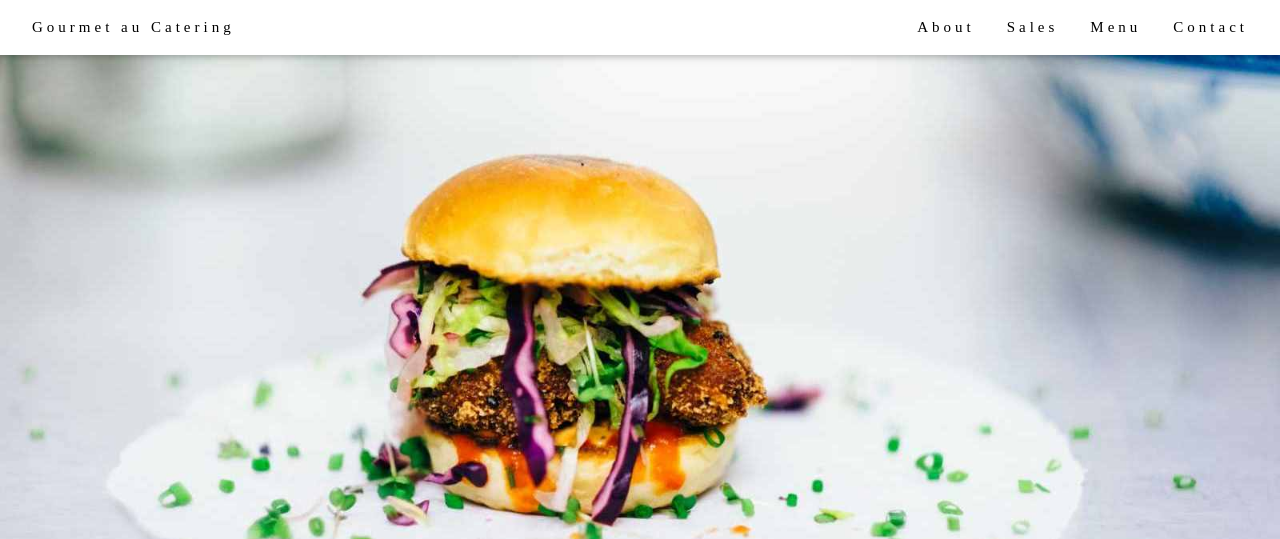
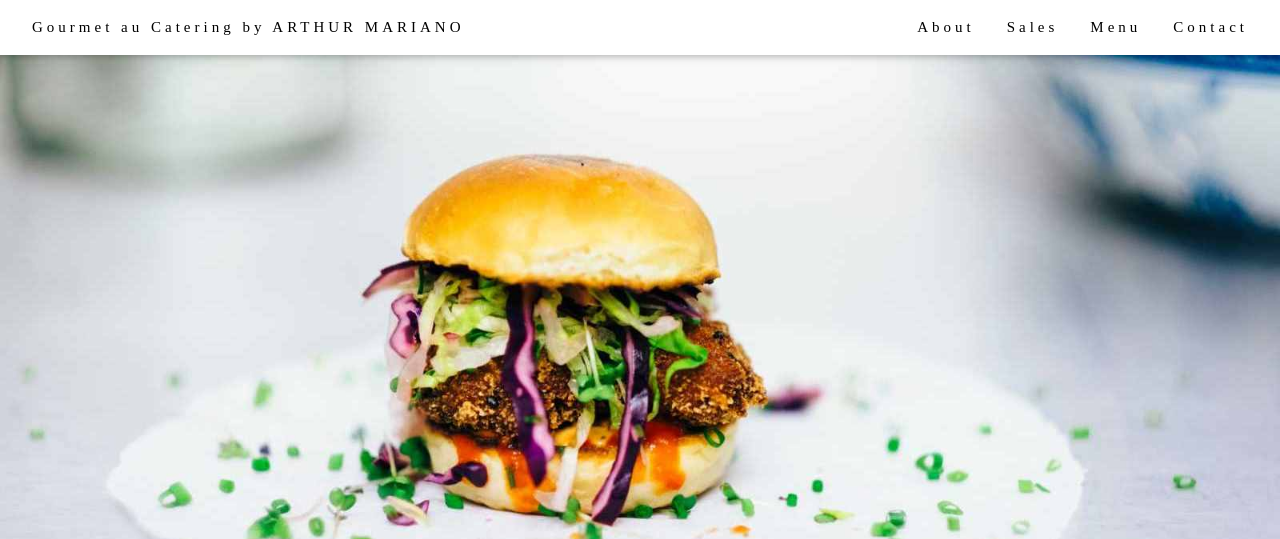
Before and after one commit to ArthurMarianoNeto/MyWebsite, a plain HTML site: page index.html in a window 1280 px wide. Shown: the top 539 px of the page. Drawn offline with nearby package versions, Linux system fonts and the light colour scheme.

Commit message:
Assinando top do site

```diff
--- a/index.html
+++ b/index.html
@@ -18,7 +18,7 @@ h1, h2, h3, h4, h5, h6 {
 <!-- Navbar (sit on top) -->
 <div class="w3-top">
   <div class="w3-bar w3-white w3-padding w3-card" style="letter-spacing:4px;">
-    <a href="#home" class="w3-bar-item w3-button">Gourmet au Catering</a>
+    <a href="#home" class="w3-bar-item w3-button">Gourmet au Catering by ARTHUR MARIANO</a>
     <!-- Right-sided navbar links. Hide them on small screens -->
     <div class="w3-right w3-hide-small">
       <a href="#about" class="w3-bar-item w3-button">About</a>
```
